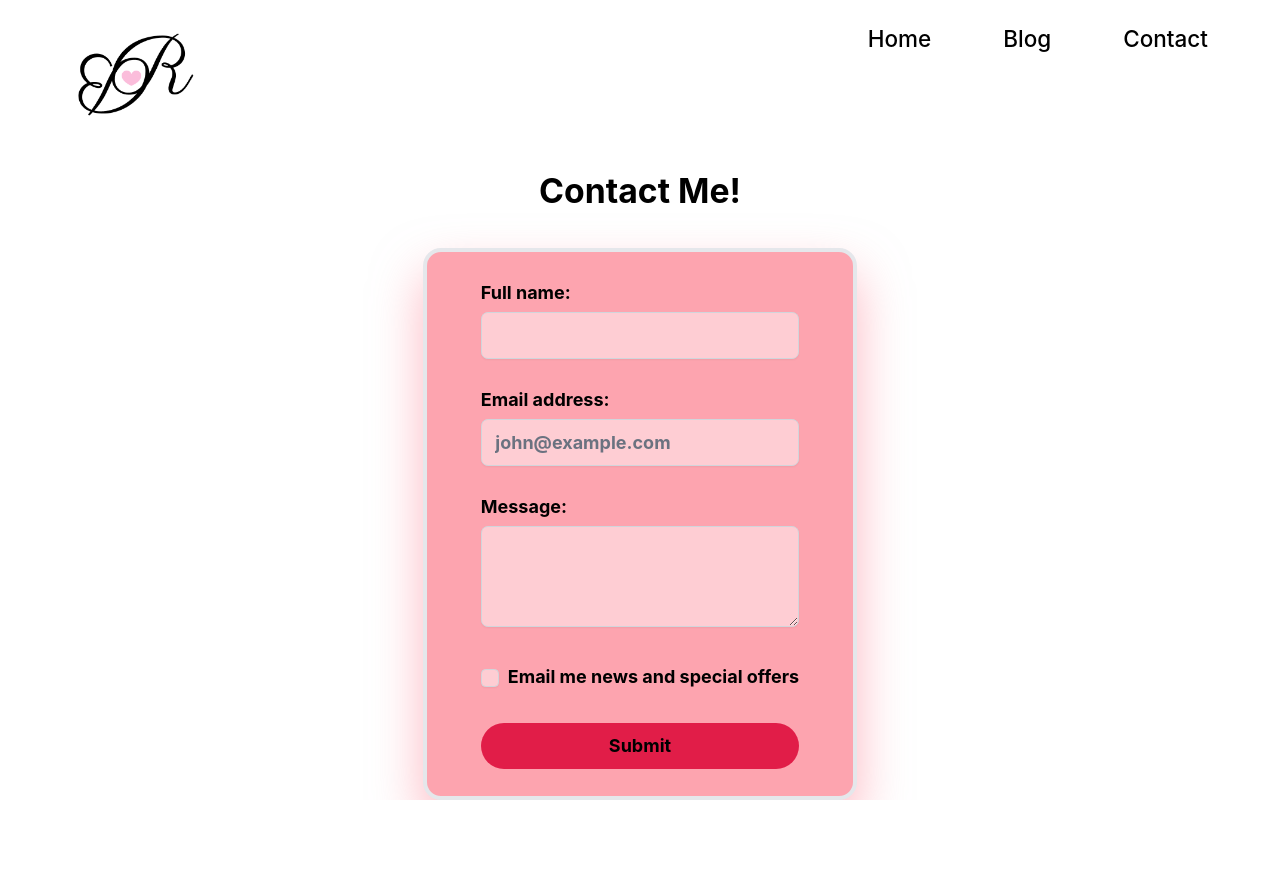
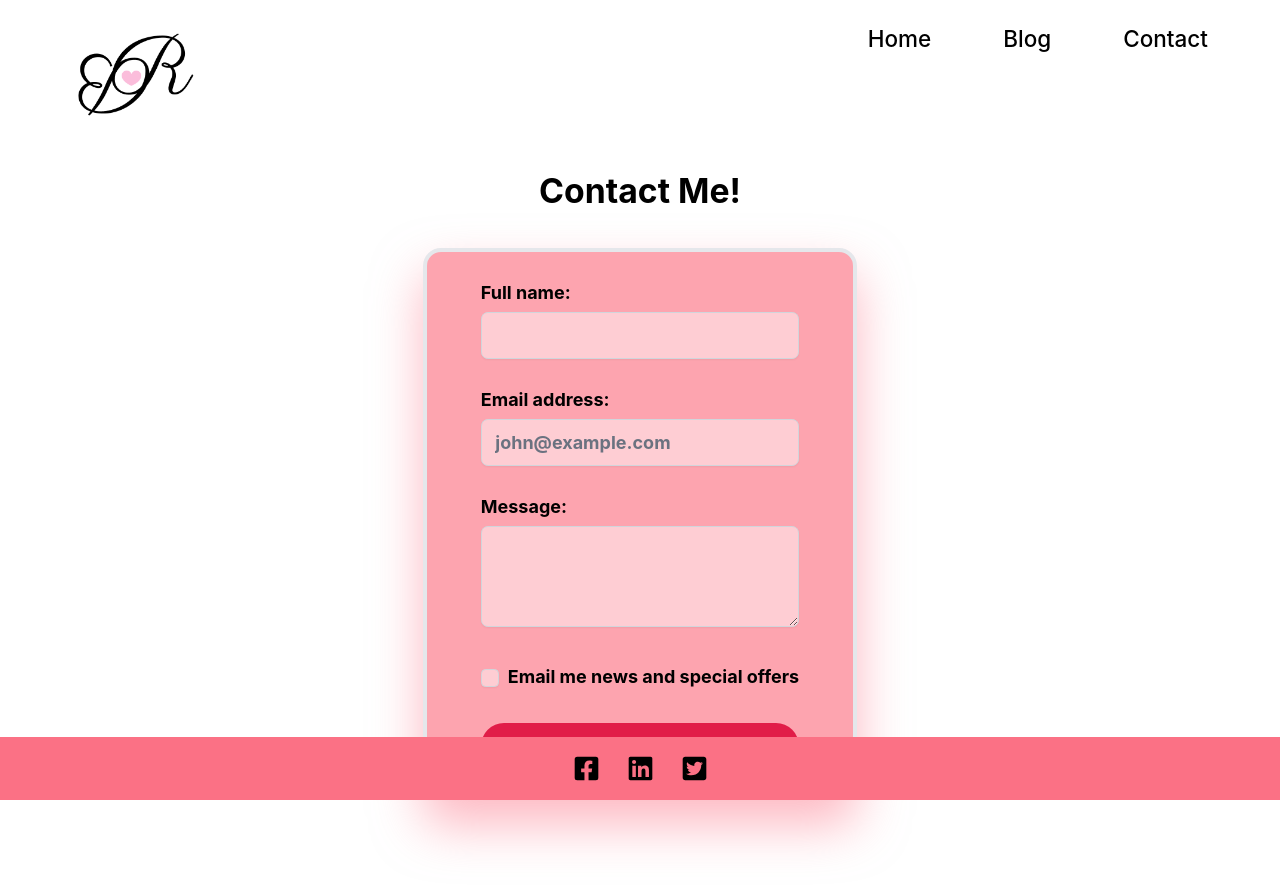
Before and after one commit to RhianneB/next-blog2, a Next.js app: page /contact in a window 1280 px wide. Shown: the top 886 px of the page. Before the commit the page ends 800 px from the top, so only its background shows below. Built offline with nearby package versions, Linux system fonts and the light colour scheme.

Commit message:
Small styling changes

```diff
--- a/components/footer.js
+++ b/components/footer.js
@@ -9,7 +9,6 @@ export default function Footer(){
             <FaLinkedin className='hover:text-white'/>
             <FaTwitterSquare className='hover:text-white'/>
             </div>
-            <p className=''>Copyright @2022 All rights reserved</p>
         </footer>
     );
 };
--- a/pages/contact.js
+++ b/pages/contact.js
@@ -5,7 +5,7 @@ export default function Contact(){
     return(
         <div>
             <Navbar/>
-            <div class="flex flex-col items-center font-bold px-4">
+            <div class="flex flex-col items-center font-bold pb-60 px-4">
                 <h2 class="text-3xl font-bold">Contact Me!</h2>
                 <div class="mt-8 max-w-md py-6 md:py-2 lg:py-6 px-12 rounded-2xl border-4 bg-rose-300 drop-shadow-[0_25px_25px_rgba(251,113,133,0.5)]">
                     <div class="grid grid-cols-1 gap-6">
@@ -88,91 +88,8 @@ export default function Contact(){
                     </div>
                 </div>
             </div>
+            <Footer/>
         </div>
 
     );
 };
-
-
-{/* <div class="flex flex-col items-center pb-44 font-bold">
-            <h2 class="text-2xl font-bold">Contact Me!</h2>
-            <div class="mt-8 max-w-md p-10 rounded-2xl border-4 bg-rose-300 drop-shadow-[0_25px_25px_rgba(251,113,133,0.5)]">
-                <div class="grid grid-cols-1 gap-6">
-                <label class="block">
-                    <span class="text-gray-700">Full name:</span>
-                    <input
-                    type="text"
-                    class="
-                        mt-1
-                        block
-                        w-full
-                        rounded-md
-                        bg-rose-200
-                        border-gray-300
-                        shadow-sm
-                        focus:border-indigo-300 focus:ring focus:ring-indigo-200 focus:ring-opacity-50
-                    "
-                    placeholder=""
-                    />
-                </label>
-                <label class="block">
-                    <span class="text-gray-700">Email address:</span>
-                    <input
-                    type="email"
-                    class="
-                        mt-1
-                        block
-                        w-full
-                        rounded-md
-                        border-gray-300
-                        shadow-sm
-                        focus:border-indigo-300 focus:ring focus:ring-indigo-200 focus:ring-opacity-50
-                    "
-                    placeholder="john@example.com"
-                    />
-                </label>
-
-                <label class="block">
-                    <span class="text-gray-700">Message:</span>
-                    <textarea
-                    class="
-                        mt-1
-                        block
-                        w-full
-                        rounded-md
-                        border-gray-300
-                        shadow-sm
-                        focus:border-indigo-300 focus:ring focus:ring-indigo-200 focus:ring-opacity-50
-                    "
-                    rows="3"
-                    ></textarea>
-                </label>
-                <div class="block">
-                    <div class="mt-2">
-                    <div>
-                        <label class="inline-flex items-center">
-                        <input
-                            type="checkbox"
-                            class="
-                            rounded
-                            border-gray-300
-                            text-rose-600
-                            shadow-sm
-                            focus:border-indigo-300
-                            focus:ring
-                            focus:ring-offset-0
-                            focus:ring-indigo-200
-                            focus:ring-opacity-50
-                            "
-                        />
-                        <span class="ml-2">Email me news and special offers</span>
-                        </label>
-                    </div>
-                    </div>
-                </div>
-                <button class="bg-rose-600 py-2 rounded-full " >Submit</button>
-                </div>
-            </div>
-        </div>
-        <Footer/>
-         */}
```
